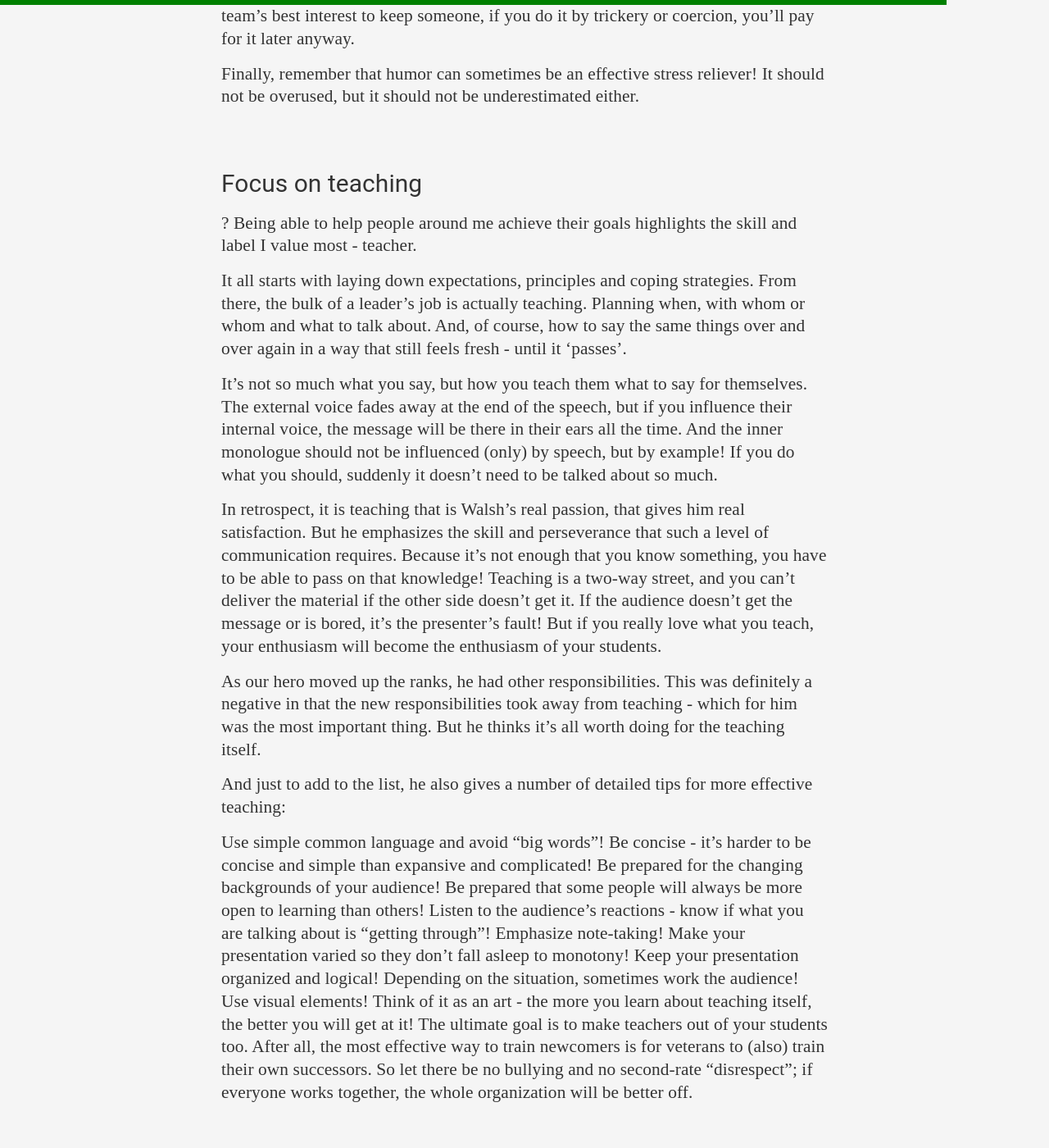
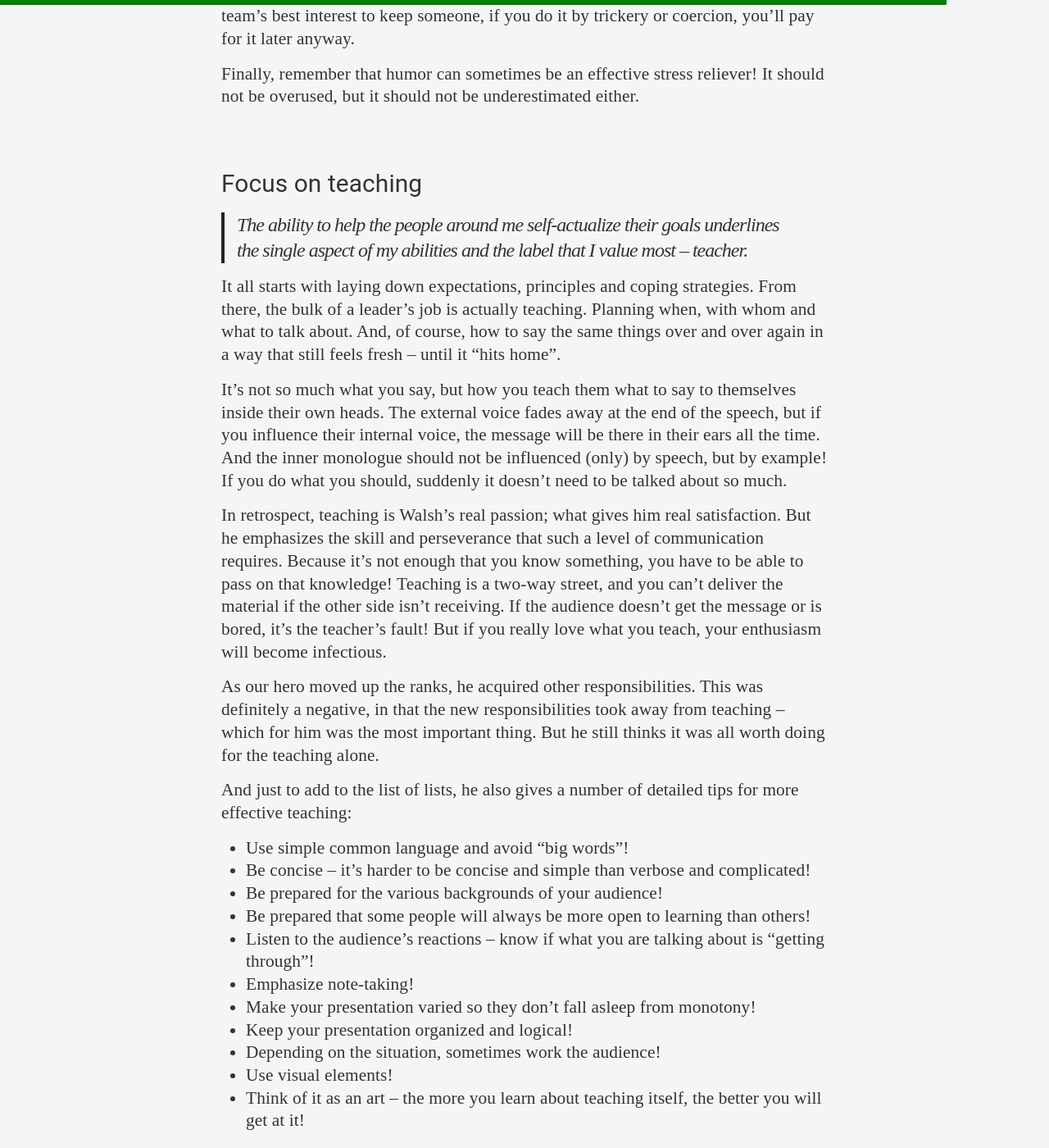
Before and after one commit to mrzealot/preprocessorblog, a Jekyll site: the page built from _posts/2023-01-04-bill-walsh-the-score-takes-care-of-itself.md, in a window 1280 px wide and 1400 px high, scrolled down 8297 px. Shown: the whole window at 82% size. Built offline with Jekyll 4.4.1, drawn with Linux system fonts in a browser that asks for light colours; some of the changed text lies outside the part shown.

Commit message:
Walsh post done

```diff
--- a/_posts/2023-01-04-bill-walsh-the-score-takes-care-of-itself.md
+++ b/_posts/2023-01-04-bill-walsh-the-score-takes-care-of-itself.md
@@ -230,30 +230,30 @@ Finally, remember that humor can sometimes be an effective stress reliever! It s
 
 ## <a name="teaching"></a>Focus on teaching
 
-?
-Being able to help people around me achieve their goals highlights the skill and label I value most - teacher.
+> The ability to help the people around me self-actualize their goals underlines the single aspect of my abilities and the label that I value most -- teacher.
 
-It all starts with laying down expectations, principles and coping strategies. From there, the bulk of a leader's job is actually teaching. Planning when, with whom or whom and what to talk about. And, of course, how to say the same things over and over again in a way that still feels fresh - until it 'passes'.
+It all starts with laying down expectations, principles and coping strategies. From there, the bulk of a leader's job is actually teaching. Planning when, with whom and what to talk about. And, of course, how to say the same things over and over again in a way that still feels fresh -- until it "hits home".
 
-It's not so much what you say, but how you teach them what to say for themselves. The external voice fades away at the end of the speech, but if you influence their internal voice, the message will be there in their ears all the time. And the inner monologue should not be influenced (only) by speech, but by example! If you do what you should, suddenly it doesn't need to be talked about so much.
+It's not so much what you say, but how you teach them what to say to themselves inside their own heads. The external voice fades away at the end of the speech, but if you influence their internal voice, the message will be there in their ears all the time. And the inner monologue should not be influenced (only) by speech, but by example! If you do what you should, suddenly it doesn't need to be talked about so much.
 
-In retrospect, it is teaching that is Walsh's real passion, that gives him real satisfaction. But he emphasizes the skill and perseverance that such a level of communication requires. Because it's not enough that you know something, you have to be able to pass on that knowledge! Teaching is a two-way street, and you can't deliver the material if the other side doesn't get it. If the audience doesn't get the message or is bored, it's the presenter's fault! But if you really love what you teach, your enthusiasm will become the enthusiasm of your students.
+In retrospect, teaching is Walsh's real passion; what gives him real satisfaction. But he emphasizes the skill and perseverance that such a level of communication requires. Because it's not enough that you know something, you have to be able to pass on that knowledge! Teaching is a two-way street, and you can't deliver the material if the other side isn't receiving. If the audience doesn't get the message or is bored, it's the teacher's fault! But if you really love what you teach, your enthusiasm will become infectious.
 
-As our hero moved up the ranks, he had other responsibilities. This was definitely a negative in that the new responsibilities took away from teaching - which for him was the most important thing. But he thinks it's all worth doing for the teaching itself.
+As our hero moved up the ranks, he acquired other responsibilities. This was definitely a negative, in that the new responsibilities took away from teaching -- which for him was the most important thing. But he still thinks it was all worth doing for the teaching alone.
 
-And just to add to the list, he also gives a number of detailed tips for more effective teaching:
+And just to add to the list of lists, he also gives a number of detailed tips for more effective teaching:
 
-Use simple common language and avoid "big words"!
-Be concise - it's harder to be concise and simple than expansive and complicated!
-Be prepared for the changing backgrounds of your audience!
-Be prepared that some people will always be more open to learning than others!
-Listen to the audience's reactions - know if what you are talking about is "getting through"!
-Emphasize note-taking!
-Make your presentation varied so they don't fall asleep to monotony!
-Keep your presentation organized and logical!
-Depending on the situation, sometimes work the audience!
-Use visual elements!
-Think of it as an art - the more you learn about teaching itself, the better you will get at it!
+- Use simple common language and avoid "big words"!
+- Be concise -- it's harder to be concise and simple than verbose and complicated!
+- Be prepared for the various backgrounds of your audience!
+- Be prepared that some people will always be more open to learning than others!
+- Listen to the audience's reactions -- know if what you are talking about is "getting through"!
+- Emphasize note-taking!
+- Make your presentation varied so they don't fall asleep from monotony!
+- Keep your presentation organized and logical!
+- Depending on the situation, sometimes work the audience!
+- Use visual elements!
+- Think of it as an art -- the more you learn about teaching itself, the better you will get at it!
+
 The ultimate goal is to make teachers out of your students too. After all, the most effective way to train newcomers is for veterans to (also) train their own successors. So let there be no bullying and no second-rate "disrespect"; if everyone works together, the whole organization will be better off.
 
 <br>
@@ -269,14 +269,15 @@ The ultimate goal is to make teachers out of your students too. After all, the m
 
 
 ## Summary
-I would like to conclude this post with one "key" lesson per section - in list form, of course:
 
-Focusing on performance standards shows that the journey is more important than the destination. Or as my favourite fantasy author puts it, "Journey before destination".
+I would like to conclude this post with one "key" lesson per section -- in list form, of course:
 
-Among the leadership principles, I would highlight adequate preparation. Neither good nor bad contingencies can throw you off course if you plan ahead on as many lines as possible!
+- Focusing on performance standards shows that the journey is more important than the destination. Just like the [Knights Radiant](https://www.goodreads.com/quotes/299246-life-before-death-strength-before-weakness-journey-before-destination){:target="_blank"}, eh?.
 
-To some extent, the first point is a corollary, but it is important: deal with failure and success in the same way! Take care of your processes and "the result will come on its own".
+- Among the leadership principles, I would highlight adequate preparation. Neither good nor bad contingencies can throw you off course if you plan ahead along as many lines as possible!
 
-Be fair to your subordinates! Treat them equally and humanely and it will show in their performance.
+- To some extent, this is a corollary of the first point, but it is important to single out: deal with failure and success in the same way! Take care of your processes and (you know it) "the score will take case of itself".
 
-Think of yourself as a teacher first; and think differently about teachers in general! In terms of occupation, they were all 'teachers' you came across in your school experience, but in terms of profession, only a few. Of these few, you probably remember their names now and the influence they had on you. Be like them!
+- Be fair to your subordinates! Treat them equally and humanely and it will show in their performance.
+
+- Think of yourself as a teacher first; and think differently about teachers in general! In terms of official job description, many people you came across during your education were "teachers", but in terms of profession, only a few. But you probably still remember the names of these few, and could name the meaningful impact they had on you. Be like them!
```
